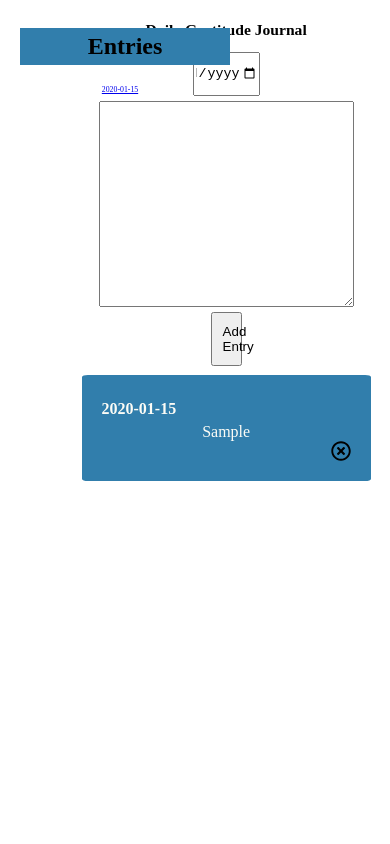
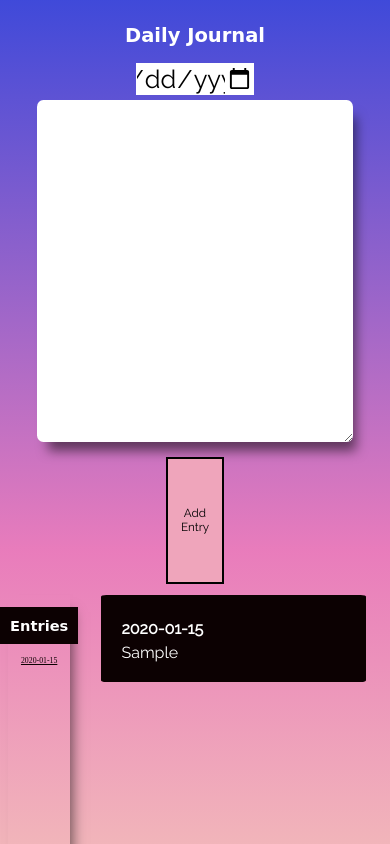
Before and after one commit to jmcollins414/daily-journal-app, a plain HTML site: page index.html in a window 390 px wide. Both pictures are taken after typing "2020-01-15", "Sample" into the empty fields and a click on the button "Add Entry". Shown: the top 844 px of the page. Drawn offline with Linux system fonts and the light colour scheme; a web font is replaced by a local one.

Commit message:
altered css grid and made elements more responsive

```diff
--- a/index.css
+++ b/index.css
@@ -1,158 +1,64 @@
-/* body {
-  display: grid;
-  grid-template-columns: repeat(4,1fr);
-  background-color: #DCE4F5;
-  justify-items: center;
-  justify-items: center;
-
+body{
+  background: hsla(43, 84%, 85%, 1);
+background: linear-gradient(90deg, hsla(43, 84%, 85%, 1) 0%, hsla(325, 71%, 70%, 1) 50%, hsla(236, 67%, 55%, 1) 100%);
+background: -moz-linear-gradient(90deg, hsla(43, 84%, 85%, 1) 0%, hsla(325, 71%, 70%, 1) 50%, hsla(236, 67%, 55%, 1) 100%);
+background: -webkit-linear-gradient(90deg, hsla(43, 84%, 85%, 1) 0%, hsla(325, 71%, 70%, 1) 50%, hsla(236, 67%, 55%, 1) 100%);
+filter: progid: DXImageTransform.Microsoft.gradient( startColorstr="#F9E7BB", endColorstr="#E97CBB", GradientType=1 );
 }
-
-h2{
-
-    background-color: #317EAC;
-    padding: 15px;
-    text-align: center;
-    }
-
-a{
-    display: block;
-    color:inherit;
-}
-
-
-section {
-grid-column: 2/5;
-  width: 100%;
-  display: flex;
-  flex-direction: column;
-  justify-content: center;
-
-
-
-}
-textarea {
-  width: 90%;
-  padding-left: 20px;
-  min-height: 200px;
-  max-width: 100%;
-  border-radius: 2%;
-  border-color: white;
-  resize: none;
-}
-input{
-  display: block;
-    width: 20%;
-    border: 3px solid black;
-    text-align: center;
-    font-size: 1.5em;
-
-
-
-}
-h1 {
-  text-align: center;
-  font-size: 2.5rem;
-  color: #85CDE7;
-  text-align: center;
-}
-
-#entry-form {
-  display: flex;
-  flex-direction: column;
-  justify-content: center;
-  width: 100%;
-  margin-bottom: 20px;
-
-}
-
-#entry-date {
-  display: block;
-  width: 40%;
-  height:40px;
-  margin: auto;
-}
-
-#entry-container {
-  width: 100%;
-  display: flex;
-  flex-direction: column;
-  justify-content: center;
-
-}
-
-#entry-nav {
-  width: 80%;
-  display: flex;
-  flex-direction: column;
-  text-align: center;
-
-
-}
-
-#nav-container {
-  /* margin: 0 auto; */
-  /* grid-column: 1/2;
- display: flex;
- flex-direction: column;
- justify-content: center;
-   margin-left: 10px;
-   width: 20%;
-    height: 250px;
-    overflow-y: auto;
-    position: fixed;
-} */
-
-
-/* #add-post {
-  display: block;
-  margin: auto;
-  width: 15%;
- padding: 2%;
- border: none;
- background-color: #85CDE7;
-
-}  */
 #wrapper{
   display: grid;
   grid-template-columns: repeat(12,1fr);
+  grid-template-rows: 1050px, 1fr;
 }
 
 h1{
-  font-size: 4.0vw;
+  font-size: 5.0vw;
   text-align: center;
+  color: #FFF;
+  width: 100%;
+  font-family: 'Crafty Girls', cursive;
+
 
 }
 #nav-container{
   grid-column: 1/3;
-  width: auto;
-  align-items: center;
-  position: fixed;
-  left: 20px;
-
-
+  grid-row: 2/3;
+  display: flex;
+  flex-direction: column;
+  align-items:center ;
+  /* -webkit-box-shadow: 7px 13px 12px -4px rgba(0,0,0,0.52);
+-moz-box-shadow: 7px 13px 12px -4px rgba(0,0,0,0.52); */
+box-shadow: 7px 13px 12px -4px rgba(0,0,0,0.52)
 }
 
 #entry-nav{
   overflow: auto;
-  height: 200px;
+  height: 300px;
   width: 200px;
+}
+
+#entry-nav::-webkit-scrollbar{
+  display: none;
 }
 
 #heading-div{
 
-  width: 100%;
-  margin: auto;
-  /* position: fixed; */
+  width: 200px;
+  display: flex;
 }
+
+
 h2{
-  visibility: hidden;
-  display: flex;
-  justify-content: center;
+  font-family: 'Crafty Girls', cursive;
   text-align: center;
-  width: 100%;
-  background-color: #317EAC;
-  padding:5px;
+ background-color: #0c0102;
+ color: #FFF;
+  font-size: 3.75vw;
+  padding: 10px;
+  /* visibility: hidden;   */
 }
+
+
  .entry-link{
    display: block;
    margin-bottom: 5px;
@@ -161,22 +67,33 @@ h2{
 
  }
 #main-section{
-  grid-column: 3/13;
+  grid-column: 1/13;
+  grid-row: 1/2;
   display: flex;
   flex-direction: column;
 }
 #entry-date{
   text-align: center;
-  height: 40px;
-  width: 20%;
+  width: 30vi;
   margin-bottom: 5px;
-  /* border: none; */
+  font-size: 3vh;
+  border: none;
+  font-family: 'Raleway', sans-serif;
 }
 
 #entry-textbox{
-  width:80%;
-  height:200px;
-  /* border: none; */
+  width:80vw;
+  height:40vh;
+  border: none;
+  border-radius: 2%;
+  font-size: 3.5vh;
+  overflow: auto;
+  /* -webkit-box-shadow: 7px 13px 12px -4px rgba(0,0,0,0.52);
+-moz-box-shadow: 7px 13px 12px -4px rgba(0,0,0,0.52); */
+box-shadow: 7px 13px 12px -4px rgba(0,0,0,0.52);
+}
+#entry-textbox::-webkit-scrollbar{
+  display: none;
 }
 
 #entry-form{
@@ -184,18 +101,26 @@ h2{
   flex-direction: column;
   align-items: center;
 }
+
 #add-post{
-  margin-top: 5px;
+  font-family: 'Raleway', sans-serif;
+  margin-top: 15px;
   margin-bottom: 3%;
-  width: 10%;
-  padding: 10px;
-  /* border: none; */
+  width: 15vi;
+  height: 15vb;
+  padding: 1%;
+  font-size: 3vw;
+  background-color: #EFA5BB;
+  border: 2px solid black;
 }
 
-#entry-container{
-  display: flex;
-  flex-direction: column;
-  align-items: center;
+#new-entry-container{
+  grid-column: 4/13;
+  grid-row: 2/3;
+ display: flex;
+ flex-direction: column;
+ height:500px;
+ overflow-y: auto;
 }
 
 
@@ -205,12 +130,12 @@ h2{
 
 
 
-
 .entry-div {
+  font-family: 'Raleway', sans-serif;
   margin-bottom: 2%;
   padding:20px;
   border-radius: 2%;
-  background-color: #317EAC;
+  background-color: #0c0102;
   color:#FCFCF6;
   width: 80%;
 }
@@ -219,13 +144,18 @@ h2{
   margin-top: 2%;
   margin-bottom: 2%;
   font-weight: 600;
+  color: #FFF
 }
 
 .text-div{
-  text-align: center;
   margin: 0 auto;
+  color: #FFF
 }
 .remove-img{
   float: right;
   width: 20px;
+  color: #FFF
 }
+.entry-link{
+  color: #0c0102;
+}
--- a/index.html
+++ b/index.html
@@ -3,11 +3,13 @@
 <head>
     <meta charset="UTF-8">
     <meta name="viewport" content="width=device-width, initial-scale=1.0">
+    <link href="https://fonts.googleapis.com/css2?family=Crafty+Girls&family=Raleway&display=swap" rel="stylesheet">
     <link rel="stylesheet" href="index.css">
     <title>Document</title>
 </head>
 <body>
     <div id="wrapper">
+
     <div id="nav-container">
         <div class="heading-div">
         <h2>Entries</h2>
@@ -15,9 +17,10 @@
         <nav id="entry-nav">
         </nav>
     </div>
+
     <section id="main-section">
-    <h1>Daily Gratitude Journal</h1>
     <form id="entry-form" onsubmit="return false" >
+        <h1>Daily Journal</h1>
         <input type="date" id="entry-date" placeholder="Click here to start typing" required>
 
         <textarea id="entry-textbox" required></textarea>
@@ -25,8 +28,12 @@
         <button id="add-post" onsubmit="return false">Add Entry</button>
         <!-- <input type="button" id="add-post" value="Add Entry"> -->
     </form>
-    <div id="entry-container"></div>
     </section>
+
+    <div id="new-entry-container">
+        <div id="entry-container"></div>
+    </div>
+
     </div>
 
 <script src="index.js"></script>
--- a/index.js
+++ b/index.js
@@ -10,30 +10,22 @@ function createEntry(){
     const  entryContainer = document.querySelector('#entry-container');
     const  entryDate = document.querySelector("#entry-date").value;
 
-
-
-
-
     let entryDiv = document.createElement('div');
     entryDiv.classList.add('entry-div');
     entryContainer.append(entryDiv);
 
     let dateDiv = document.createElement('div');
-    dateDiv.classList.add('date-div')
+    dateDiv.classList.add('date-div');
     let entryId = "e"+ entryDate + count;
     entryDiv.setAttribute('id',entryId);
     dateDiv.textContent = entryDate;
-    entryDiv.appendChild(dateDiv)
+    entryDiv.appendChild(dateDiv);
 
     let textDiv = document.createElement('div');
     textDiv.classList.add('text-div');
     textDiv.textContent = entryText;
     entryDiv.appendChild(textDiv);
-    let removeImg = document.createElement('img');
-    removeImg.setAttribute('src','times-circle-regular.svg');
-    removeImg.setAttribute('alt','remove entry');
-    removeImg.classList.add('remove-img');
-    entryDiv.appendChild(removeImg);
+
 
         let entryLink = document.createElement('a');
         entryLink.classList.add('entry-link');
@@ -43,8 +35,8 @@ function createEntry(){
         entryLink.textContent = linkName;
         let navContainer = document.querySelector('#entry-nav');
 
-        navContainer.appendChild(entryLink);
-        entryDivArr.push("#" + entryId);
+    navContainer.appendChild(entryLink);
+    entryDivArr.push("#" + entryId);
     entryLinkArr.push(entryRef);
 
     clearTextArea()
@@ -58,6 +50,6 @@ function createEntry(){
 function clearTextArea(){
     document.querySelector('#entry-form').reset();
     count += 1;
-    let LinksHeader = document.querySelector('h2');
-    LinksHeader.style.visibility = "visible";
+    // let LinksHeader = document.querySelector('h2');
+    // LinksHeader.style.visibility = "visible";
 }
```
